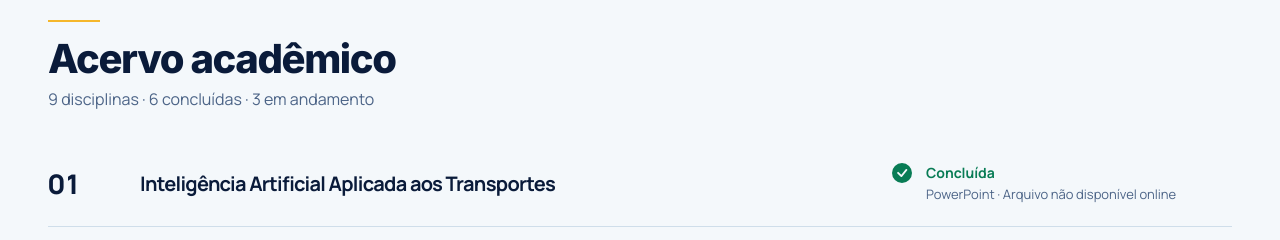
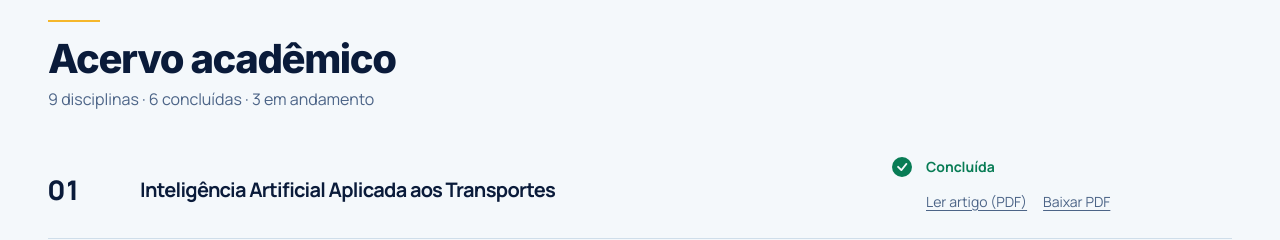
Before and after one commit to luizaraujoengkil-ux/apresentacoes-doutorado, a plain HTML site: page inicio.html in a window 1280 px wide. Shown: the part 712-952 px from the top of the page. Drawn offline with Linux system fonts and the light colour scheme.

Commit message:
Disponibiliza artigo de IA para gestão de OAEs no portfólio

```diff
--- a/assets/home/home.css
+++ b/assets/home/home.css
@@ -144,3 +144,7 @@ h1 span { color: var(--cyan); }
   .subject { break-inside: avoid; }
   .hero-actions, .skip-link { display: none; }
 }
+
+/* Ações do artigo preservam a área de leitura e o download no acervo. */
+.subject .article-actions { position: relative; z-index: 1; gap: .25rem 1rem; font-size: .875rem; }
+.article-actions a { display: inline-flex; align-items: center; min-height: 2.75rem; text-underline-offset: 3px; }
--- a/inicio.html
+++ b/inicio.html
@@ -51,14 +51,17 @@
     </section>
     <section class="archive container" id="acervo" aria-labelledby="archive-title" tabindex="-1">
       <header class="archive-heading"><h2 id="archive-title">Acervo acadêmico</h2><p>9 disciplinas · 6 concluídas · 3 em andamento</p></header>
-      <!-- A numeração é cronológica. Somente apresentações publicadas recebem links. -->
+      <!-- A numeração é cronológica. Somente materiais publicados recebem links. -->
       <ol class="subjects">
-        <li class="subject" value="1">
+        <li class="subject linked" value="1">
           <span class="number" aria-hidden="true">01</span>
-          <h3>Inteligência Artificial Aplicada aos Transportes</h3>
+          <h3><a href="inteligencia-artificial-transportes/artigo-ia-gestao-oaes-2026.pdf">Inteligência Artificial Aplicada aos Transportes</a></h3>
           <div class="subject-details">
             <p class="status complete"><span class="icon check" aria-hidden="true"></span>Concluída</p>
-            <p class="availability">PowerPoint · Arquivo não disponível online</p>
+            <p class="availability article-actions">
+              <a href="inteligencia-artificial-transportes/artigo-ia-gestao-oaes-2026.pdf">Ler artigo (PDF)</a>
+              <a href="inteligencia-artificial-transportes/artigo-ia-gestao-oaes-2026.pdf" download="Artigo_IA_gestao_OAEs_2026.pdf">Baixar PDF</a>
+            </p>
           </div>
         </li>
         <li class="subject" value="2">
```
Also changed, not shown: 1 other file.
